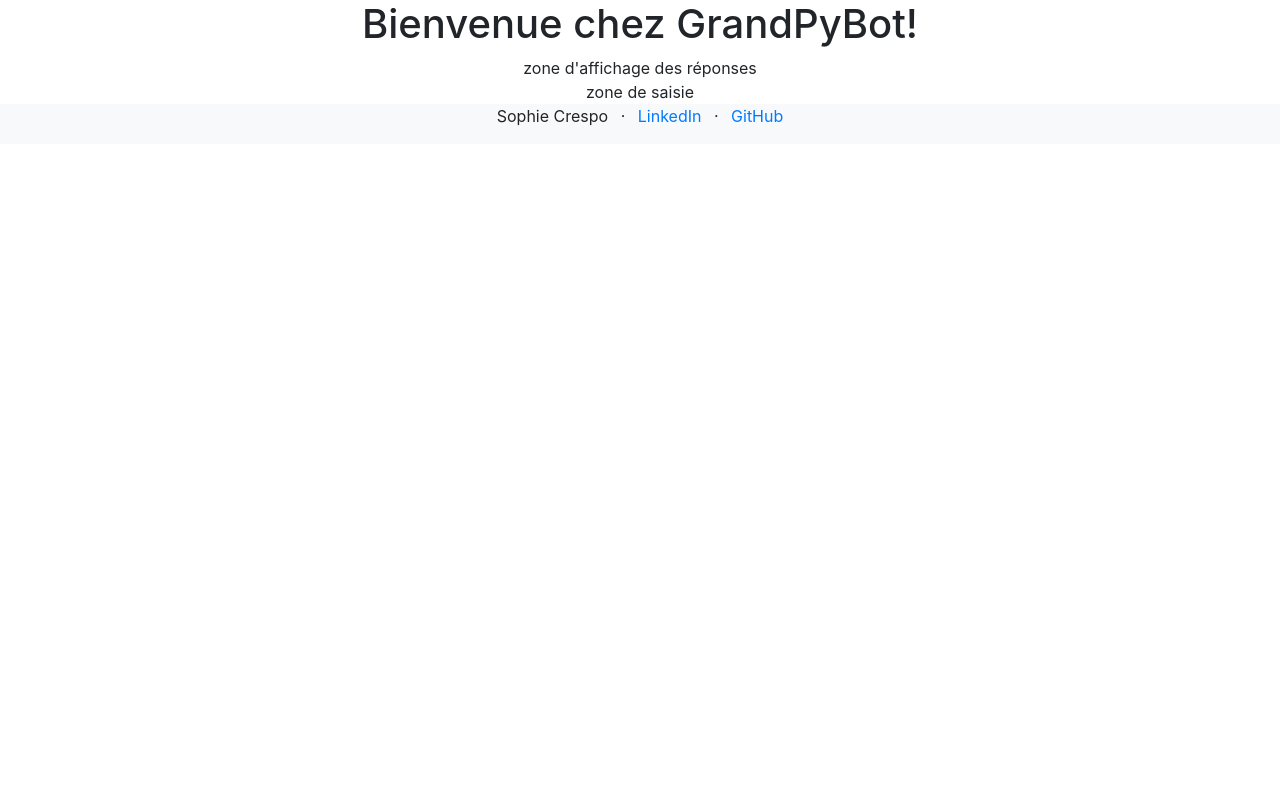
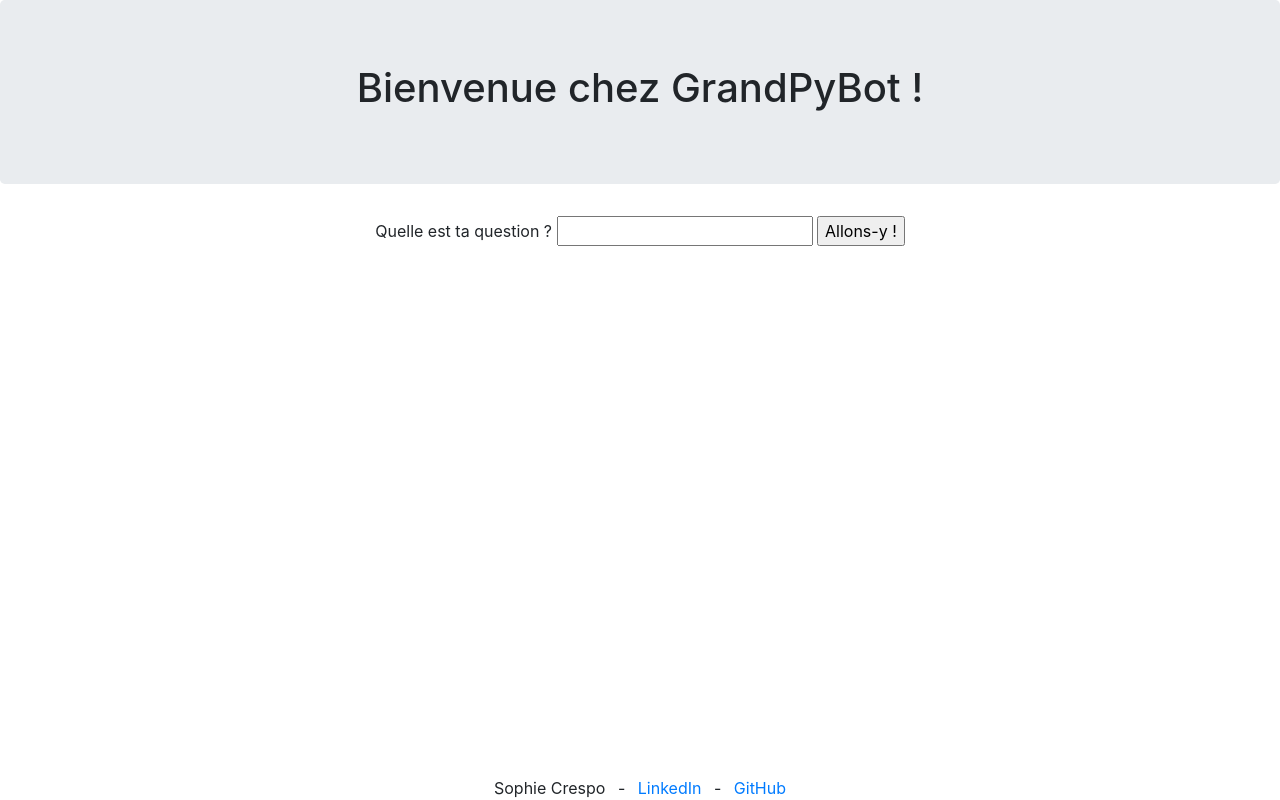
Before and after one commit to SoCrespo/grandpybot, a Python web app: template flask/templates/index.html in a window 1280 px wide. Run offline with Jinja, Linux system fonts and the light colour scheme; the template is opened without the code that fills it, so the values that code supplies are empty; some libraries are stand-ins or nearby versions.

Commit message:
HTML and CSS done

```diff
--- a/flask/templates/index.html
+++ b/flask/templates/index.html
@@ -8,34 +8,42 @@
 </head>
 <body>
 
-    <div class="container">
-        <div class="row"style="text-align: center;">
-            <div class="col">
-                <h1>Bienvenue chez GrandPyBot!</h1>
+    <div class="jumbotron">
+        <h1 style="text-align: center" >Bienvenue chez GrandPyBot !</h1>
+    </div>
+
+    <div class="container-fluid" id="main" style="text-align: center">
+        <div class=row>
+            <div class=col></div>
+        </div>
+        <div class=row>
+            <div class=col>
+                <form>
+                    <label for="question">Quelle est ta question ? </label>
+                    <input type="text" id="question">
+                    <input type="submit" value="Allons-y !">
+                </form>
+
+                </form>
             </div>
         </div>
-        <div class=row>
-            <div class=col style="text-align: center;">zone d'affichage des réponses</div>
     </div>
-        <div class=row>
-            <div class=col style="text-align: center;">zone de saisie</div>
-        </div>
-    </div>
-    <div class="bg-light">
-        <div class="container"style="text-align: center;">
+
+
+    <div class="container-fluid" id="footer" style="position: fixed; bottom: 0; text-align:center">
         <div class="row">
             <div class="col">
-                    <ul class="list-inline">
+                <ul class="list-inline" style="margin:auto;">
                     <li class="list-inline-item">Sophie Crespo</li>
-                        <li class="list-inline-item">&middot;</li>
+                    <li class="list-inline-item"> - </li>
                     <li class="list-inline-item"><a href="https://www.linkedin.com/in/sophie-crespo-622539179/">LinkedIn</a></li>
-                        <li class="list-inline-item">&middot;</li>
+                    <li class="list-inline-item"> - </li>
                     <li class="list-inline-item"><a href="https://github.com/SoCrespo">GitHub</a></li>
                 </ul>
             </div>
         </div>
     </div>
-    </div>
+
 
     <!-- Optional JavaScript -->
 
```
Lines whose indentation alone changed are shown as unchanged.
